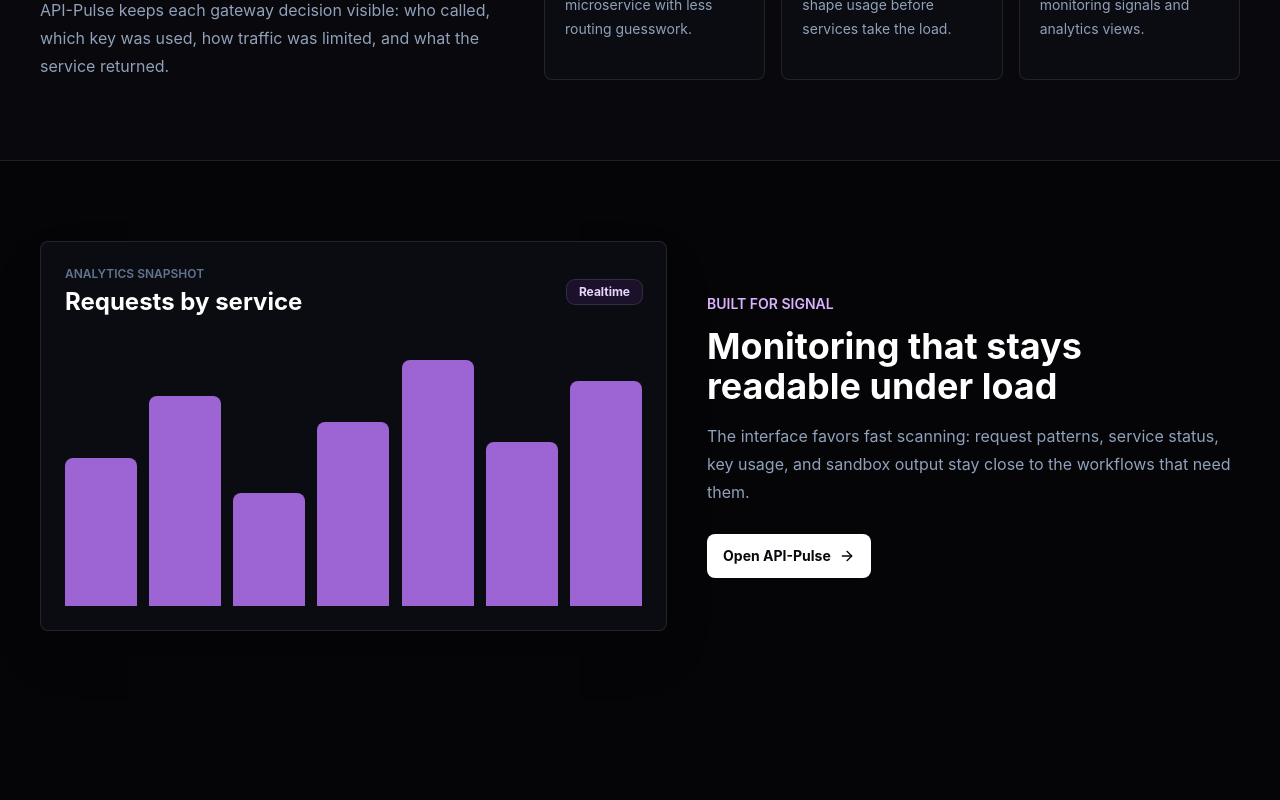
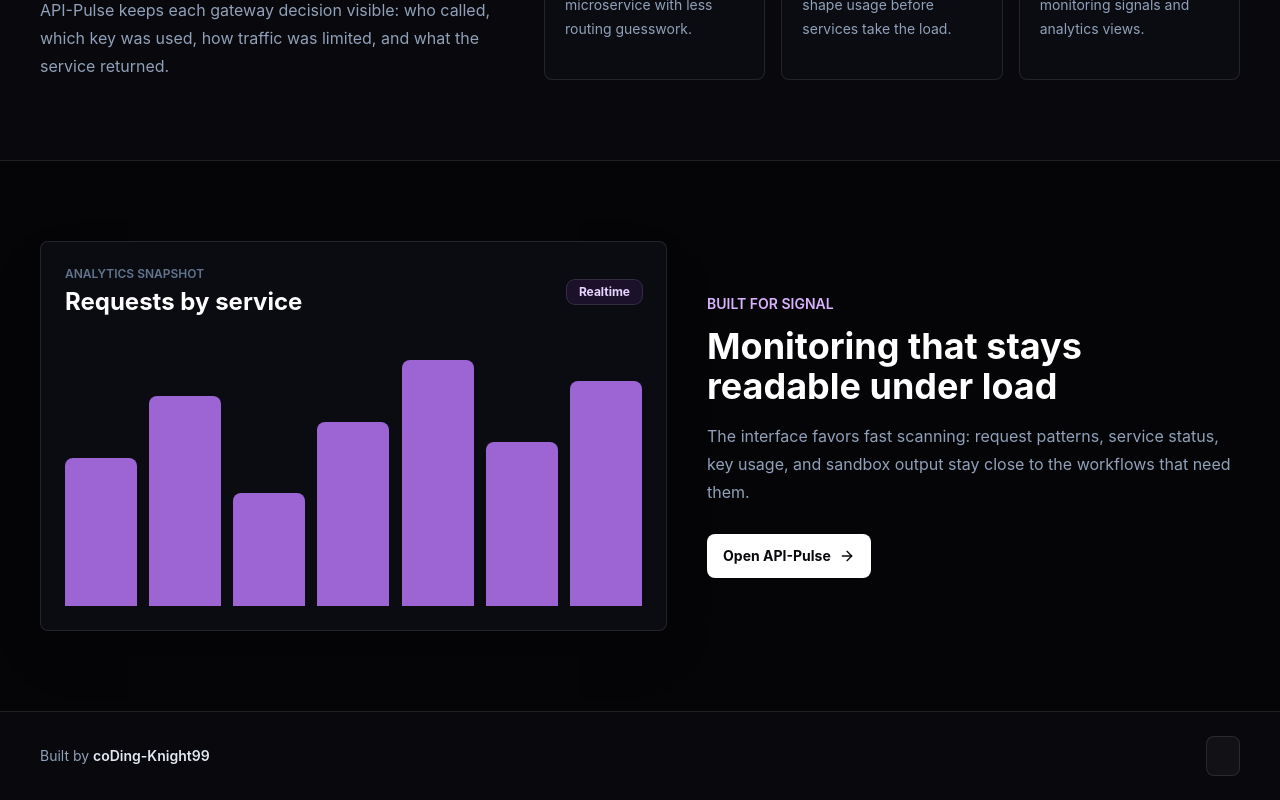
Before and after one commit to coDing-Knight99/API-Pulse-Frontend, a React (Vite) app: page /landing in a window 1280 px wide. Shown: the part 1881-2681 px from the top of the page. Before the commit the page ends 2592 px from the top, so only its background shows below. Built offline with nearby package versions, Linux system fonts and the light colour scheme.

Commit message:
Added Landing page footer

```diff
--- a/src/components/Loader.jsx
+++ b/src/components/Loader.jsx
@@ -2,8 +2,12 @@
 
 const Loader = () => {
   return (
-    <div className="fixed inset-0 z-150  flex justify-center items-center bg-gray-800/40">
-        <div className='h-15 w-15 rounded-full border-5 border-t-white animate-spin'></div>
+    <div className="fixed inset-0 z-[150] flex items-center justify-center bg-[#050508]/70 backdrop-blur-sm">
+      <div className="relative flex h-20 w-20 items-center justify-center">
+        <div className="absolute inset-0 rounded-full border border-purple-300/10 bg-white/[0.03] shadow-2xl shadow-purple-950/30" />
+        <div className="h-14 w-14 animate-spin rounded-full border-4 border-slate-700/70 border-r-purple-500 border-t-purple-200" />
+        <span className="sr-only">Loading</span>
+      </div>
     </div>
   )
 }
--- a/src/pages/LandingPage.jsx
+++ b/src/pages/LandingPage.jsx
@@ -278,6 +278,22 @@
           </div>
         </div>
       </section>
+
+      <footer className="border-t border-white/10 bg-[#08080d]">
+        <div className="mx-auto flex w-full max-w-7xl flex-col items-center justify-between gap-4 px-5 py-6 text-sm text-slate-400 sm:flex-row sm:px-8 lg:px-10">
+          <p>
+            Built by <span className="font-semibold text-slate-200">coDing-Knight99</span>
+          </p>
+          <a
+            href="https://github.com/coDing-Knight99"
+            target="_blank"
+            rel="noreferrer"
+            className="inline-flex h-10 items-center gap-2 rounded-lg border border-white/10 bg-white/[0.04] px-4 font-semibold text-slate-200 transition hover:border-purple-300/30 hover:bg-purple-500/10 hover:text-white"
+            aria-label="Open coDing-Knight99 on GitHub"
+          >
+          </a>
+        </div>
+      </footer>
     </main>
   );
 }
```
